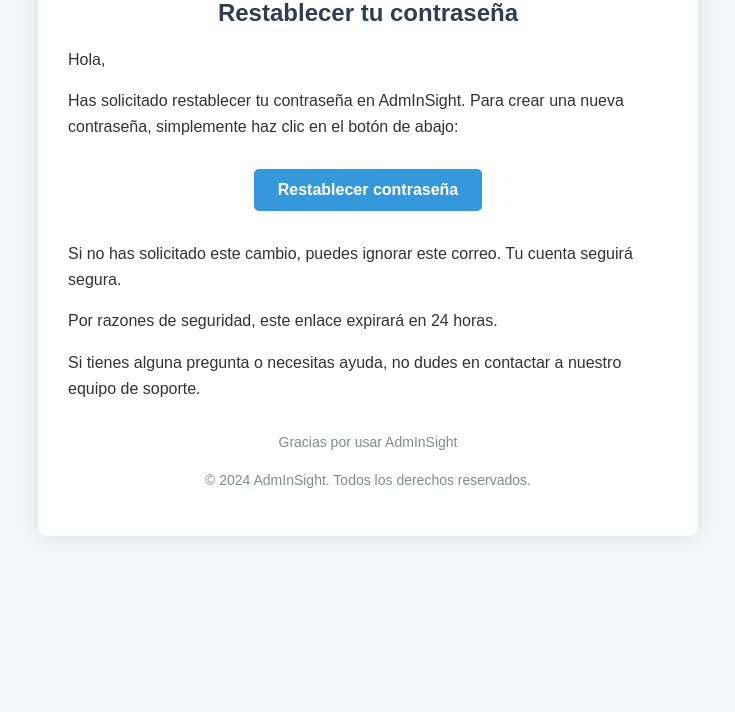
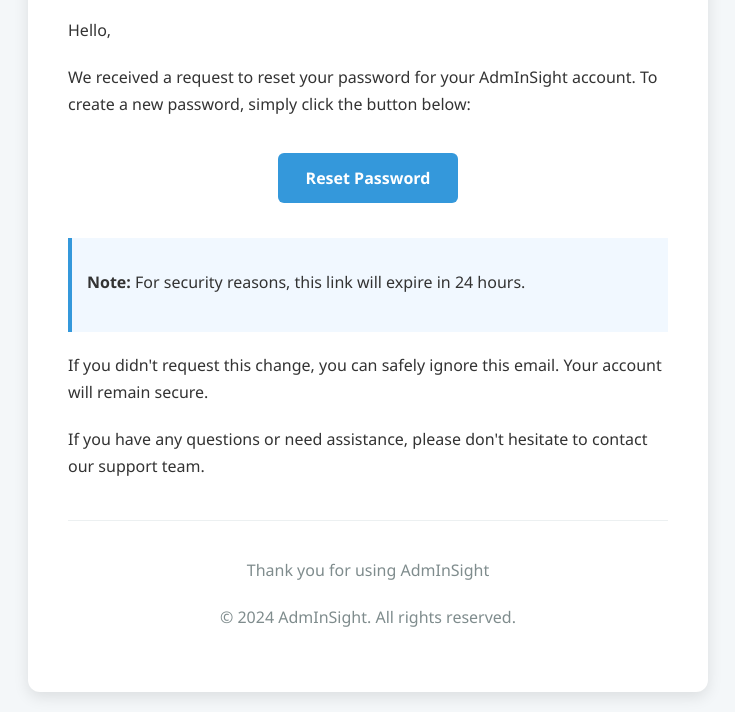
Before and after one commit to flechaVivas/admInSight, a Django app: template adminsight_api/templates/reset_password_email.html in a window 1280 px wide. Shown: the part 188-900 px from the top of the page, without its empty margins (272-1007 px from the left). Before the commit the page ends 676 px from the top, so only its background shows below. Run offline with Django 4.2, Linux system fonts and the light colour scheme; the template is opened without the code that fills it, so the values that code supplies are empty.

Commit message:
Fix ForgotPassword template styles

```diff
--- a/adminsight-client/src/app/components/forgot-password/forgot-password.component.html
+++ b/adminsight-client/src/app/components/forgot-password/forgot-password.component.html
@@ -22,7 +22,7 @@
             <span *ngIf="!isLoading">Reset Password</span>
           </button>
           <div *ngIf="message" class="mt-4 text-sm text-center"
-            [ngClass]="{'text-green-500': !message.includes('error'), 'text-red-500': message.includes('error')}">
+            [ngClass]="{'text-green-500': !message.includes('Error'), 'text-red-500': message.includes('Error')}">
             {{ message }}
           </div>
         </form>
--- a/adminsight_api/templates/reset_password_email.html
+++ b/adminsight_api/templates/reset_password_email.html
@@ -1,13 +1,13 @@
 <!DOCTYPE html>
-<html lang="es">
+<html lang="en">
 
 <head>
   <meta charset="UTF-8">
   <meta name="viewport" content="width=device-width, initial-scale=1.0">
-  <title>Restablecer contraseña - AdmInSight</title>
+  <title>Reset Your Password - AdmInSight</title>
   <style>
     body {
-      font-family: 'Arial', sans-serif;
+      font-family: 'Segoe UI', Tahoma, Geneva, Verdana, sans-serif;
       background-color: #f4f7f9;
       margin: 0;
       padding: 0;
@@ -18,80 +18,97 @@
       max-width: 600px;
       margin: 20px auto;
       background-color: #ffffff;
-      padding: 30px;
-      border-radius: 8px;
-      box-shadow: 0 0 20px rgba(0, 0, 0, 0.1);
+      padding: 40px;
+      border-radius: 12px;
+      box-shadow: 0 5px 15px rgba(0, 0, 0, 0.1);
     }
 
     .logo {
       text-align: center;
-      margin-bottom: 20px;
+      margin-bottom: 30px;
     }
 
     .logo img {
-      max-width: 150px;
+      max-width: 180px;
     }
 
     h1 {
       color: #2c3e50;
       text-align: center;
-      font-size: 24px;
-      margin-bottom: 20px;
+      font-size: 28px;
+      margin-bottom: 25px;
+      font-weight: 600;
     }
 
     p {
-      line-height: 1.6;
-      margin-bottom: 15px;
+      line-height: 1.7;
+      margin-bottom: 20px;
+      font-size: 16px;
+    }
+
+    .btn-container {
+      text-align: center;
+      margin: 35px 0;
     }
 
     .btn {
       display: inline-block;
       background-color: #3498db;
-      color: #ffffff;
-      padding: 12px 24px;
+      color: #ffffff !important;
+      /* Force white text color */
+      padding: 14px 28px;
       text-decoration: none;
-      border-radius: 5px;
+      border-radius: 6px;
       font-weight: bold;
-      text-align: center;
-      transition: background-color 0.3s ease;
+      font-size: 16px;
+      transition: background-color 0.3s ease, transform 0.2s ease;
     }
 
     .btn:hover {
       background-color: #2980b9;
-    }
-
-    .btn-container {
-      text-align: center;
-      margin: 30px 0;
+      transform: translateY(-2px);
+      color: #ffffff !important;
+      /* Ensure text stays white on hover */
+      text-decoration: none;
+      /* Prevent underline on hover */
     }
 
     .footer {
       text-align: center;
-      margin-top: 30px;
+      margin-top: 40px;
       color: #7f8c8d;
       font-size: 14px;
+      border-top: 1px solid #ecf0f1;
+      padding-top: 20px;
+    }
+
+    .highlight {
+      background-color: #f1f8ff;
+      border-left: 4px solid #3498db;
+      padding: 15px;
+      margin-bottom: 20px;
     }
   </style>
 </head>
 
 <body>
   <div class="container">
-    <div class="logo">
-      <img src="https://tuempresa.com/logo.png" alt="AdmInSight Logo">
+    <h1>AdmInSight</h1>
+    <h1>Reset Your Password</h1>
+    <p>Hello,</p>
+    <p>We received a request to reset your password for your AdmInSight account. To create a new password, simply click
+      the button below:</p>
+    <div class="btn-container">
+      <a href="{{ reset_link }}" class="btn" style="color: #ffffff; text-decoration: none;">Reset Password</a>
     </div>
-    <h1>Restablecer tu contraseña</h1>
-    <p>Hola,</p>
-    <p>Has solicitado restablecer tu contraseña en AdmInSight. Para crear una nueva contraseña, simplemente haz clic en
-      el botón de abajo:</p>
-    <div class="btn-container">
-      <a href="{{ reset_link }}" class="btn">Restablecer contraseña</a>
+    <div class="highlight">
+      <p><strong>Note:</strong> For security reasons, this link will expire in 24 hours.</p>
     </div>
-    <p>Si no has solicitado este cambio, puedes ignorar este correo. Tu cuenta seguirá segura.</p>
-    <p>Por razones de seguridad, este enlace expirará en 24 horas.</p>
-    <p>Si tienes alguna pregunta o necesitas ayuda, no dudes en contactar a nuestro equipo de soporte.</p>
+    <p>If you didn't request this change, you can safely ignore this email. Your account will remain secure.</p>
+    <p>If you have any questions or need assistance, please don't hesitate to contact our support team.</p>
     <div class="footer">
-      <p>Gracias por usar AdmInSight</p>
-      <p>&copy; 2024 AdmInSight. Todos los derechos reservados.</p>
+      <p>Thank you for using AdmInSight</p>
+      <p>&copy; 2024 AdmInSight. All rights reserved.</p>
     </div>
   </div>
 </body>
```
Also changed, not shown: adminsight-client/src/app/components/forgot-password/forgot-password.component.ts (+12 -2 lines).
